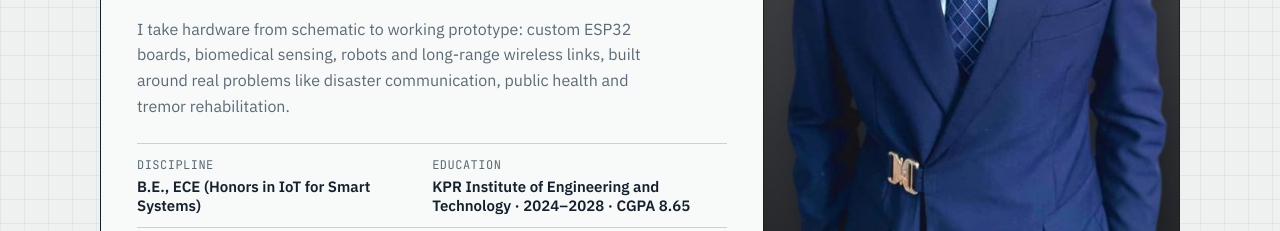
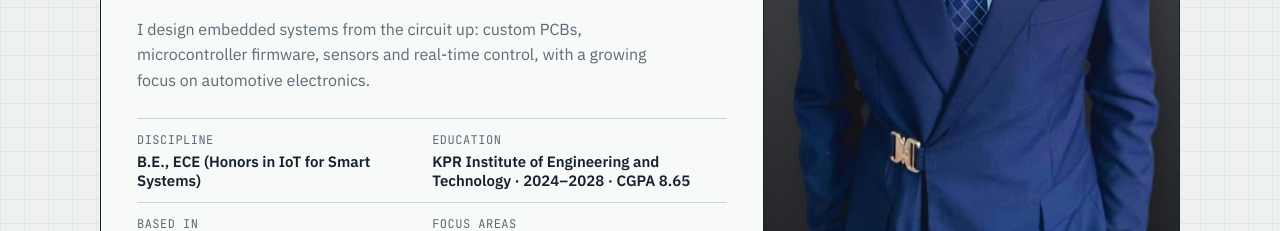
Before and after one commit to dubea313-collab/dubea313-collab.github.io, a plain HTML site: page index.html in a window 1280 px wide. Shown: the part 545-776 px from the top of the page. Drawn offline with Linux system fonts and the light colour scheme.

Commit message:
Refocus intro line on embedded systems and automotive electronics
Co-Authored-By: Claude Opus 5.5 <noreply@anthropic.com>
Claude-Session: https://claude.ai/code/session_018SWPzF2ggw5EtVNua65AV6

```diff
--- a/index.html
+++ b/index.html
@@ -341,7 +341,7 @@ const DATA = {
   initials: "ATD.",
   photo: "images/andile.jpg",
   role: "Electronics & Communication Engineering · Embedded Systems · IoT & Edge AI · Robotics",
-  thesis: "I take hardware from schematic to working prototype: custom ESP32 boards, biomedical sensing, robots and long-range wireless links, built around real problems like disaster communication, public health and tremor rehabilitation.",
+  thesis: "I design embedded systems from the circuit up: custom PCBs, microcontroller firmware, sensors and real-time control, with a growing focus on automotive electronics.",
   status: "Open to internships",
   discipline: "B.E., ECE (Honors in IoT for Smart Systems)",
   educationShort: "KPR Institute of Engineering and Technology · 2024–2028 · CGPA 8.65",
```
